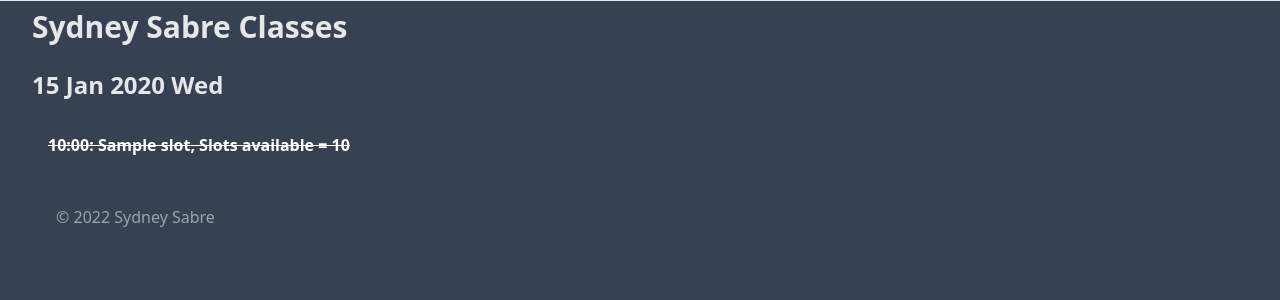
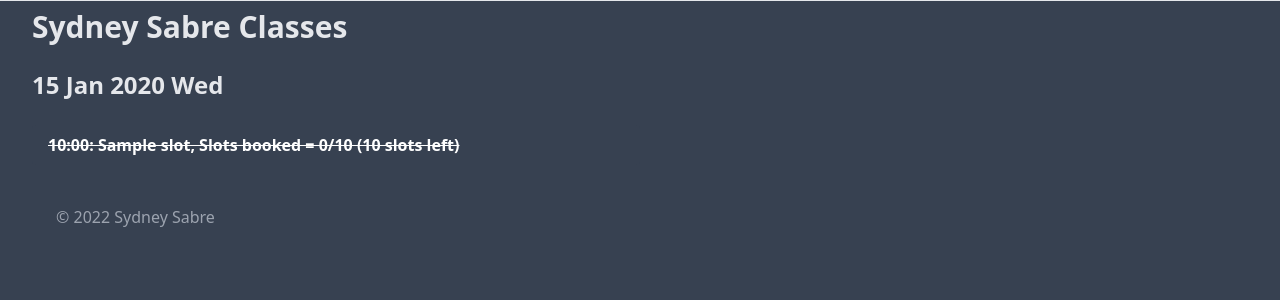
Before and after one commit to johnchowssc/lesson_booking_site, a Flask app: page /classes in a window 1280 px wide. Shown: the part 80-380 px from the top of the page. Run offline with Flask 2, Linux system fonts and the light colour scheme; tables that the repository leaves empty hold one stand-in row (values such as "Sample post"); style sheets or scripts are compiled from the project's sources.

Commit message:
Show class slots booked and available

```diff
--- a/app/templates/classes.html
+++ b/app/templates/classes.html
@@ -17,12 +17,12 @@ Sydney Sabre Classes
                 <div class="flex grow">
                     {% if time.completed == True %}
                     <p class="grow bg-gray-700 line-through text-white font-bold py-2 px-4 rounded">
-                        {{ time.time.strftime('%H:%M')}}: {{ time.class_name }}, Slots available = {{ time.capacity - time.students|length }}
+                        {{ time.time.strftime('%H:%M')}}: {{ time.class_name }}, Slots booked = {{time.students|length }}/{{ time.capacity }} ({{ time.capacity - time.students|length }} slots left)
                     </p>
                     {% else %}
                     <a class="grow bg-blue-800 hover:bg-blue-400 text-white font-bold py-2 px-4 rounded"
                         href="{{ url_for('book_class', class_slot_id=time.id) }}">
-                        {{ time.time.strftime('%H:%M')}}: {{ time.class_name }}, Slots available = {{ time.capacity - time.students|length }}
+                        {{ time.time.strftime('%H:%M')}}: {{ time.class_name }}, Slots booked = {{time.students|length }}/{{ time.capacity }} ({{ time.capacity - time.students|length }} slots left)
                     </a>
                     {% endif %}
                 </div>
@@ -41,12 +41,12 @@ Sydney Sabre Classes
                 {% else %}
                     {% if time.completed == True %}
                         <p class="grow bg-gray-700 line-through text-white font-bold py-2 px-4 rounded">
-                            {{ time.time.strftime('%H:%M')}}: {{ time.class_name }}, Slots available = {{ time.capacity - time.students|length }}
+                            {{ time.time.strftime('%H:%M')}}: {{ time.class_name }}, Slots booked = {{time.students|length }}/{{ time.capacity }} ({{ time.capacity - time.students|length }} slots left)
                         </p>
                     {% else %}
                     <a class="grow bg-blue-800 hover:bg-blue-400 text-white font-bold py-2 px-4 rounded"
                         href="{{ url_for('book_class', class_slot_id=time.id) }}">
-                        {{ time.time.strftime('%H:%M')}}: {{ time.class_name }}, Slots available = {{ time.capacity - time.students|length }}
+                        {{ time.time.strftime('%H:%M')}}: {{ time.class_name }}, Slots booked = {{time.students|length }}/{{ time.capacity }} ({{ time.capacity - time.students|length }} slots left)
                     </a>
                 {% endif %}
                 {% endif %}
```
